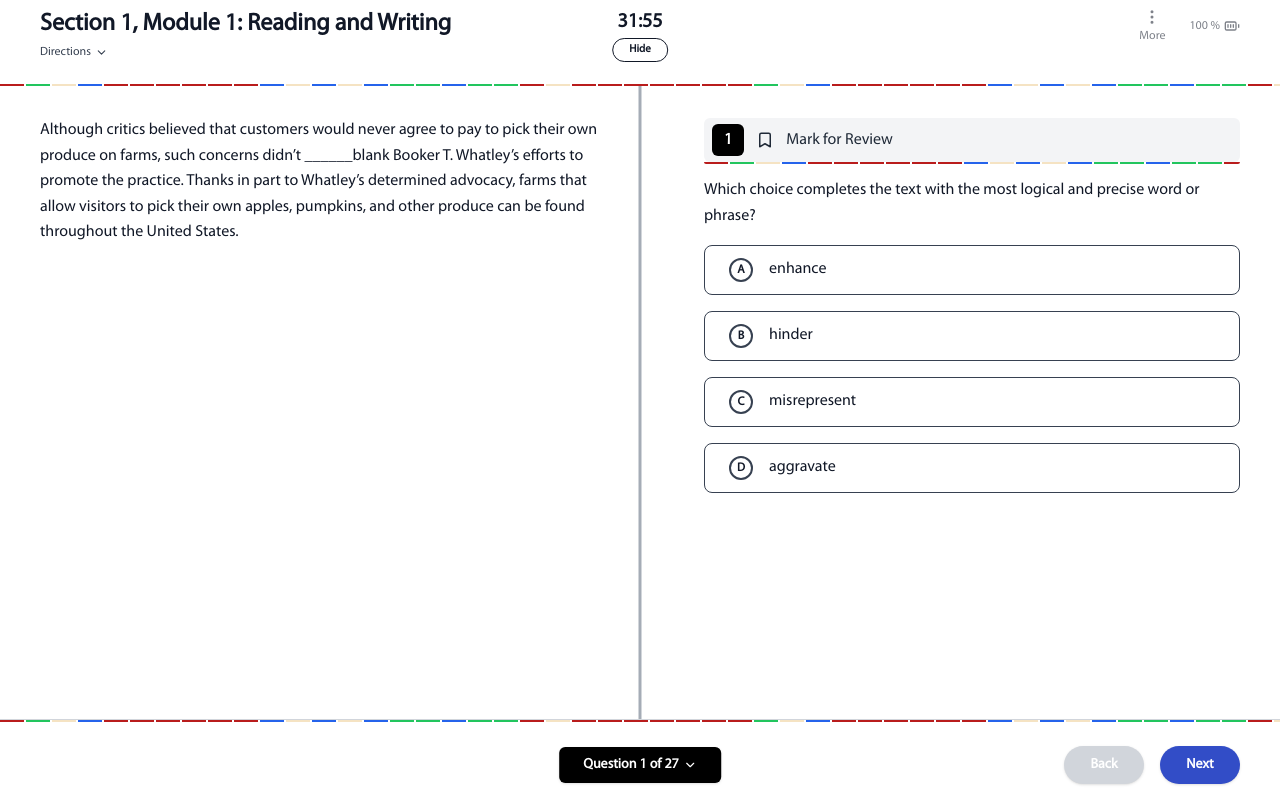
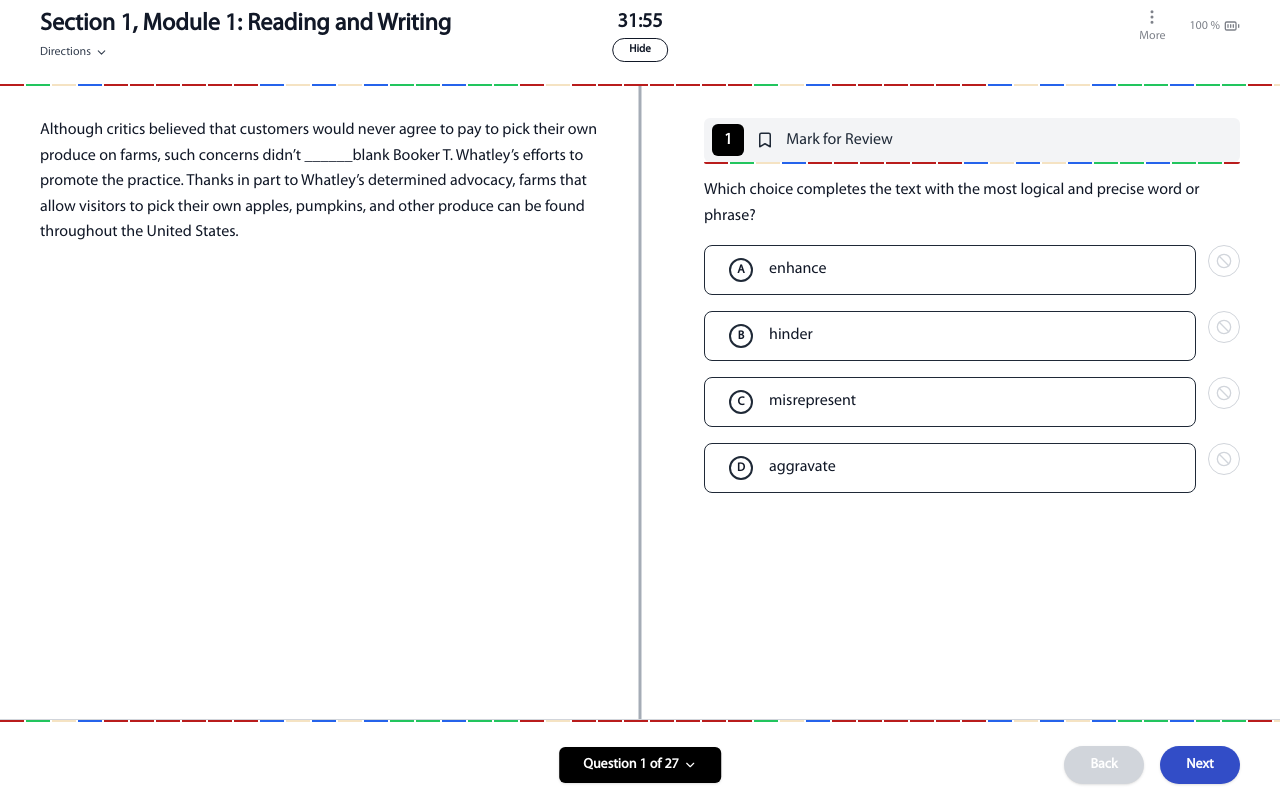
Before and after one commit to atl4sss/bluebook, a React (Vite) app: page /test in a window 1280 px wide. Built offline with nearby package versions, Linux system fonts and the light colour scheme.

Commit message:
Update TestPage.jsx

```diff
--- a/src/pages/TestPage.jsx
+++ b/src/pages/TestPage.jsx
@@ -12,6 +12,8 @@ import {
   X,
   Calculator,
   BookOpen,
+  Target,
+  Ban,
 } from "lucide-react";
 import { useNavigate } from "react-router-dom";
 export { Demo };
@@ -1191,28 +1193,46 @@ const ReviewBanner = ({ num }) => (
   </div>
 );
 
-
 const Choice = ({ label, text, active, onClick }) => (
   <li className="mt-4 first:mt-0">
+    <div className="flex items-stretch gap-3">
+      {/* основной прямоугольный вариант */}
       <button
         onClick={onClick}
-      className={`w-full flex gap-4 px-6 py-3 rounded-lg border transition ${
+        className={`flex-1 flex gap-4 px-6 py-3 rounded-lg border transition ${
           active
-          ? "border-[#374151] ring-2 ring-[#374151] bg-gray-50"
-          : "border-[#374151] hover:border-gray-600"
+            ? "border-[#1F2937] ring-2 ring-[#1F2937] bg-gray-50"
+            : "border-[#1F2937] hover:border-gray-600"
         }`}
       >
+        {/* кружок с буквой A/B/C/D слева */}
         <span
           className={`w-6 h-6 flex items-center justify-center rounded-full border-2 text-[12px] font-semibold ${
-          active ? "border-[#374151] text-[#374151]" : "border-[#374151]"
+            active ? "border-[#1F2937] text-[#1F2937]" : "border-[#1F2937]"
           }`}
         >
           {label}
         </span>
-      <span className="flex-1 text-left text-[16px] leading-snug">{text}</span>
+
+        {/* текст ответа */}
+        <span className="flex-1 text-left text-[16px] leading-snug">
+          {text}
+        </span>
       </button>
+
+      {/* маленькая иконка справа, как в bluebook */}
+      <button
+        type="button"
+        className="shrink-0 w-8 h-8 flex items-center justify-center rounded-full border border-gray-300 text-gray-300 hover:border-gray-500 hover:text-gray-500 transition"
+        // сюда позже можно повесить onClick для “перечёркивания” варианта
+      >
+        <Ban size={16} />
+      </button>
+    </div>
   </li>
 );
+
+
 
 function Popover({ total, current, onSelect, onClose }) {
   return (
```
Lines whose indentation alone changed are shown as unchanged.
